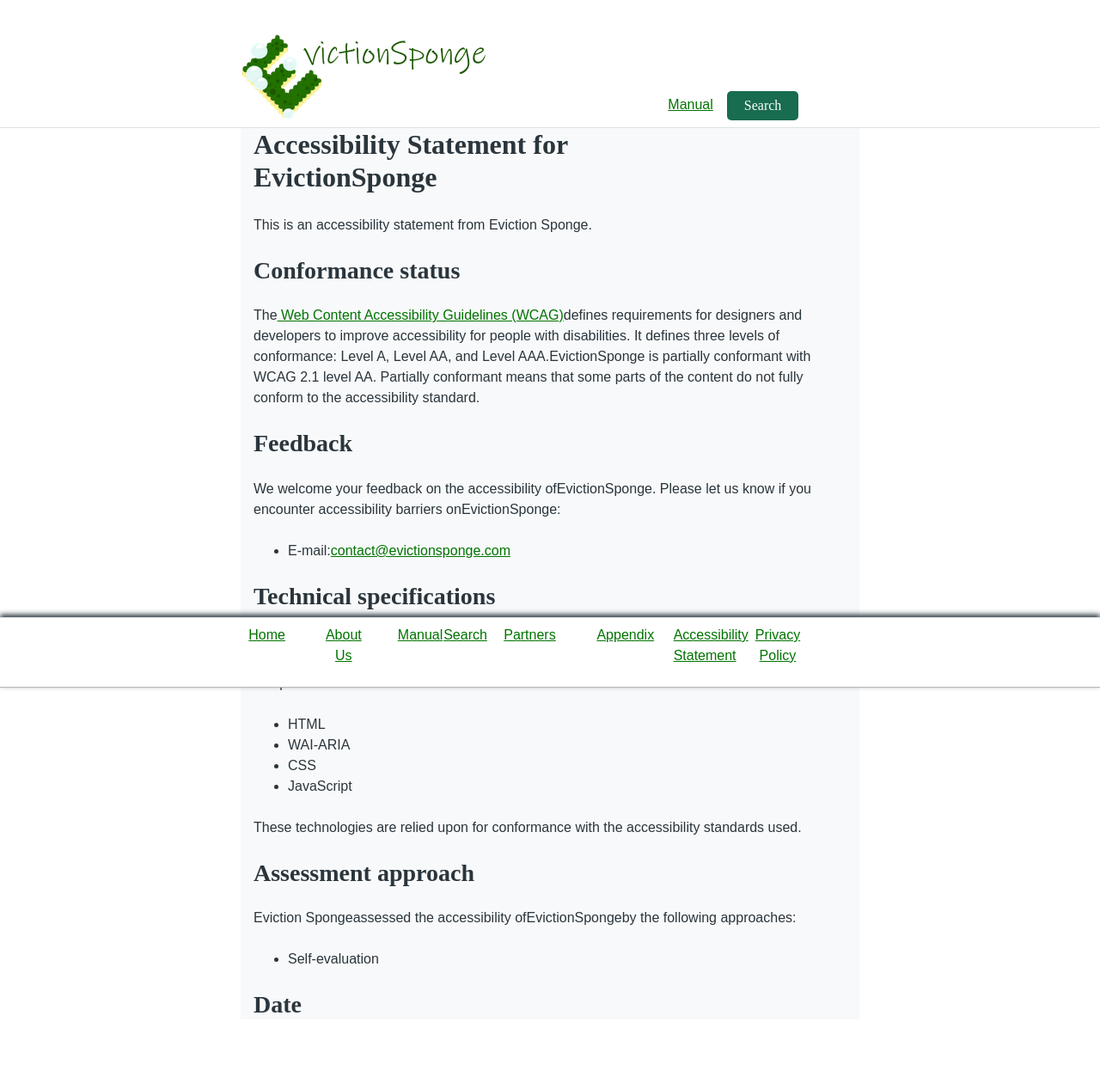
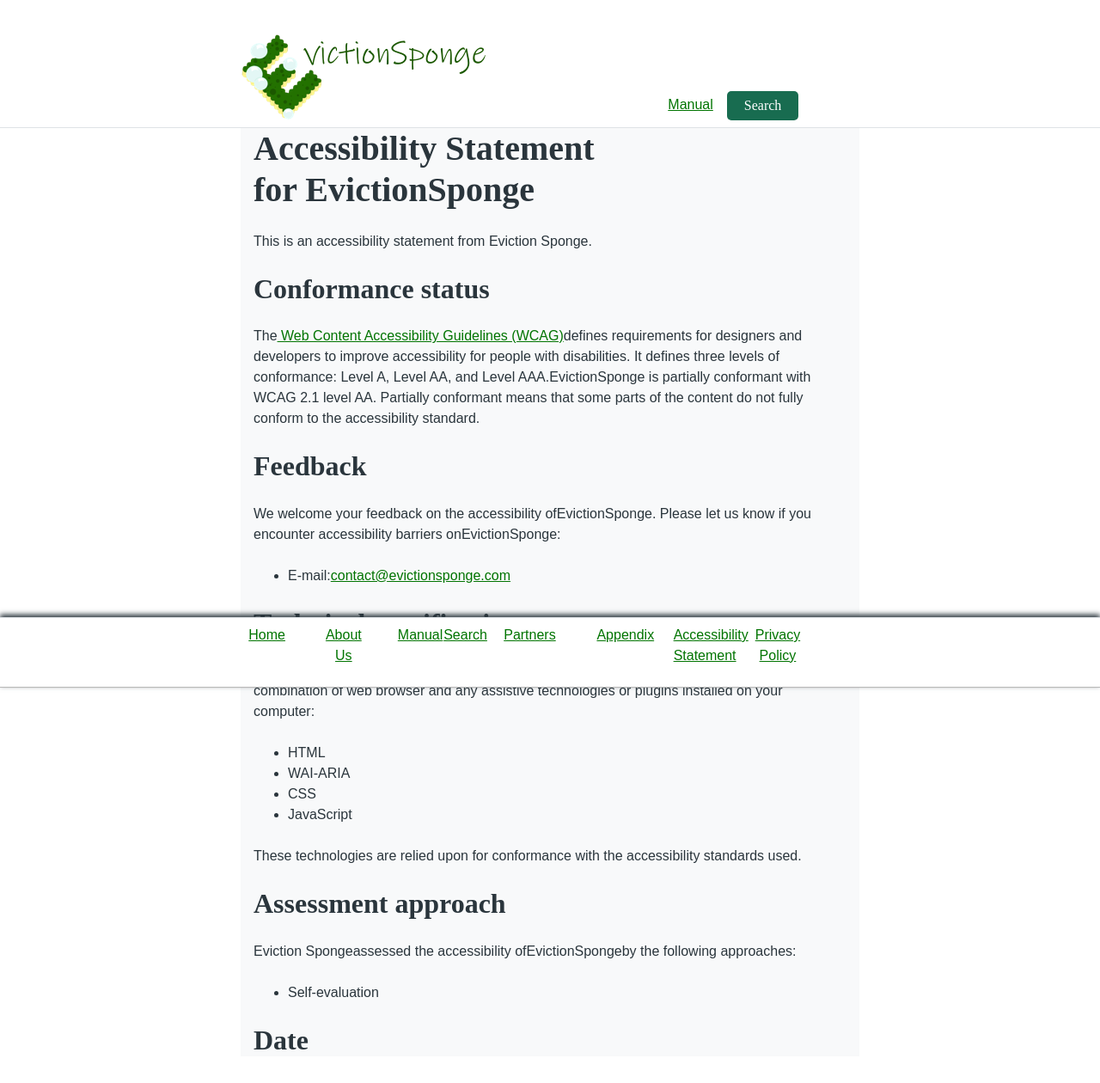
Before and after one commit to PSU-Capstone-Winter-Spring-2021/Eviction-Sponge, a React (Create React App) app in the folder src/frontend/: page /accessibility in a window 1280 px wide. Shown: the top 1260 px of the page at 86% size. Built offline with nearby package versions, Linux system fonts and the light colour scheme.

Commit message:
Added header tag hierarchy

```diff
--- a/src/frontend/src/components/Accessibility.jsx
+++ b/src/frontend/src/components/Accessibility.jsx
@@ -6,11 +6,11 @@ class Accessibility extends React.Component {
         return (
             <main className = "container bg-light text-left font-weight-light" style = {{maxWidth: "720px"}}>
                 <section>
-                    <h2 className = "font-weight-bold mb-4" style = {{maxWidth: "420px"}}>Accessibility Statement for <span className="basic-information website-name">EvictionSponge</span></h2>
+                    <h1 className = "font-weight-bold mb-4" style = {{maxWidth: "420px"}}>Accessibility Statement for <span className="basic-information website-name">EvictionSponge</span></h1>
                     <p className = "mb-4">This is an accessibility statement from <span className="basic-information organization-name">Eviction Sponge</span>.</p>
                 </section>
                 <section>
-                <h3 className = "font-weight-bold mb-4">Conformance status</h3>
+                <h2 className = "font-weight-bold mb-4">Conformance status</h2>
                 <p className = "mb-4">The
                     <a href="https://www.w3.org/WAI/standards-guidelines/wcag/"> Web Content Accessibility Guidelines
                         (WCAG)
@@ -32,7 +32,7 @@ class Accessibility extends React.Component {
                 </p>
                 </section>
                 <section>
-                    <h3 className = "font-weight-bold mb-4">Feedback</h3>
+                    <h2 className = "font-weight-bold mb-4">Feedback</h2>
                     <p className = "mb-4">
                         We welcome your feedback on the accessibility of
                         <span className="basic-information website-name">EvictionSponge</span>.
@@ -47,7 +47,7 @@ class Accessibility extends React.Component {
                     </ul>
                 </section>
                 <section>
-                    <h3 className = "font-weight-bold mb-4">Technical specifications</h3>
+                    <h2 className = "font-weight-bold mb-4">Technical specifications</h2>
                     <p className = "mb-4">
                         Accessibility of
                         <span className="basic-information website-name">EvictionSponge</span>
@@ -63,7 +63,7 @@ class Accessibility extends React.Component {
                     <p className = "mb-4">These technologies are relied upon for conformance with the accessibility standards used.</p>
                 </section>
                 <section>
-                    <h3 className = "font-weight-bold mb-4">Assessment approach</h3>
+                    <h2 className = "font-weight-bold mb-4">Assessment approach</h2>
                     <p className = "mb-4">
                         <span className="basic-information organization-name">Eviction Sponge</span>
                         assessed the accessibility of
@@ -75,7 +75,7 @@ class Accessibility extends React.Component {
                     </ul>
                 </section>
                 {/* <hr noshade="noshade"> */}
-                    <h3 className = "font-weight-bold mb-4">Date</h3>
+                    <h2 className = "font-weight-bold mb-4">Date</h2>
                 {/* </hr> */}
             </main>
         );
--- a/src/frontend/src/components/Appendix.jsx
+++ b/src/frontend/src/components/Appendix.jsx
@@ -6,12 +6,12 @@ class Appendix extends React.Component {
             <main className="bg-light mh57">
                 <section className="container text-left">
                     <div className="w-75">
-                        <h2 className="pb-3 pt-4">Appendix</h2>
+                        <h1 className="pb-3 pt-4">Appendix</h1>
                         <p className="font-weight-bold">Form to file for expungement</p>
                         <p>
                             EvictionSponge supports automatic form-filling for the form
                             listed below. You can also fill out the form manually if
-                            preferred. <a href="/manual#file">Learn more in the Manual</a>.
+                            preferred. <a href="/manual">Learn more in the Manual</a>.
                         </p>
                         <hr />
                         <div className="my-3 pb-5">
--- a/src/frontend/src/components/Landing.jsx
+++ b/src/frontend/src/components/Landing.jsx
@@ -10,13 +10,14 @@ class Landing extends React.Component {
         return (
             <>
                 <main className="container-fluid mh57">
+                    <h1 className="hidden">EvictionSponge Homepage</h1>
                     <div className="row justify-content-center py-4 landing">
                         cool message
                     </div>
                     <div className="row justify-content-center align-items-center">
-                        <h1 className="col-md-4">
+                        <h2 className="col-md-4">
                             Easing the Process of Eviction Expungement
-                        </h1>
+                        </h2>
                         <p className= "col-md-4">
                             Eviction Sponge is a software that helps organizations
                             determine if an individual is elligable for eviction
--- a/src/frontend/src/components/Manual.jsx
+++ b/src/frontend/src/components/Manual.jsx
@@ -17,6 +17,7 @@ class Manual extends React.Component {
     render() {
         return (
             <main className="container bg-light w-100 m-0 mw-100 px-0 pt-sm-3 mh57">
+                <h1>EvictionSponge Manual</h1>
                 <div className="row mx-0">
                     <nav className="col border d-xs-block d-sm-none">
                         <ul className="list-unstyled mb-0">
@@ -81,7 +82,7 @@ class Manual extends React.Component {
                                             </ul>
                                         </li>
                                         <li><a href="/record-search">Search records</a> by First and Last name</li>
-                                        <li>For eligible records of eviction judgments, <a href="#assumption1">Assumption 1</a> is met</li>
+                                        <li>For eligible records of eviction judgments, <a href="#assumption">Assumption 1</a> is met</li>
                                         <li>Confirm positive search results with Michael: <a href="mailto:michael@qiu-qiulaw.com">michael@qiu-qiulaw.com</a></li>
                                         <li>Complete forms (See note below on Forms)</li>
                                         <li>Instruct clients to file paperwork in appropriate courts</li>
--- a/src/frontend/src/components/PartnersPage.jsx
+++ b/src/frontend/src/components/PartnersPage.jsx
@@ -38,11 +38,8 @@ export default class PartnersPage extends React.Component{
         return(
         <>
             <div className="container-fluid bg-light pb-4 pt-3">
-                <div
-                className="container bg-light text-left"
-                style={{maxWidth: "720px"}}
-                >
-
+                <div className="container bg-light text-left" style={{maxWidth: "720px"}}>
+                    <h1 className="hidden">Partners Interest Page</h1>
                     <div className="row mb-4">
                         <h2 className="col font-weight-bold text-left">
                             'Sah Dude
@@ -73,7 +70,7 @@ export default class PartnersPage extends React.Component{
                     <p className="text-center">If so, click the button below!</p>
                     <p className="text-center">
                         <a href="https://docs.google.com/forms/u/1/d/1nD3nfYfKj9PSFXESRcME0ufSKhmmXFGTdhLBhRdhErk/edit?usp=drive_web"
-                           className="btn btn-info" role="button">Partner Interest</a>
+                           className="btn btn-info button" role="button">Partner Interest</a>
                     </p>
                 </div>
             </div>
--- a/src/frontend/src/components/Search.jsx
+++ b/src/frontend/src/components/Search.jsx
@@ -75,6 +75,7 @@ class Search extends React.Component {
     render() {
         return (
                 <main className="container-fluid search-container bg-light p-sm-3 pt-1">
+                    <h1 className="hidden">Eviction Case Search</h1>
                     <form className="row justify-content-center bg-light">
                         <div className="row searchInputs col-sm-9 border p-md-3 p-1">
                             <div className="col-sm-4 px-1">
```
